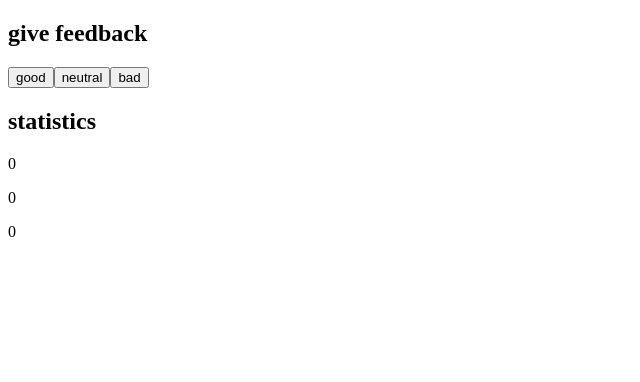
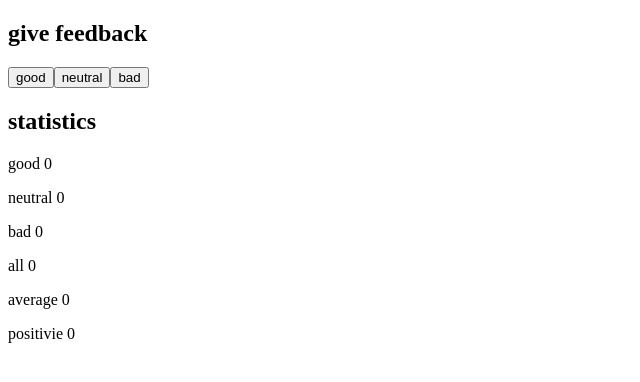
Before and after one commit to jydndev/Fullstack-Open, a React (Vite) app in the folder Part 1/part-1-exercises/: page / in a window 1280 px wide. Shown: the top 382 px of the page, without its empty margins (0-640 px from the left). Built offline with nearby package versions, Linux system fonts and the light colour scheme.

Commit message:
calculating scores

```diff
--- a/Part 1/part-1-exercises/src/App.jsx
+++ b/Part 1/part-1-exercises/src/App.jsx
@@ -18,6 +18,10 @@ const App = () => {
   const [neutral, setNeutral] = useState(0)
   const [bad, setBad] = useState(0)
 
+  const all = good + neutral + bad;
+
+  const average = all === 0 ? 0 : (good * 1 + neutral * 0 + bad * -1) / all;
+  const positivePercentage = all === 0 ? 0 : (good / all) * 100;
 
   const handleGood = () => {
     return setGood(good + 1)
@@ -39,9 +43,12 @@ const App = () => {
         <div>
 
         <h2>statistics</h2>
-        <p>{good}</p>
-        <p>{neutral}</p>
-        <p>{bad}</p>
+        <p>good {good}</p>
+        <p>neutral {neutral}</p>
+        <p>bad {bad}</p>
+        <p>all {all}</p>
+        <p>average {average}</p>
+        <p>positivie {positivePercentage}</p>
         </div>
 
       </div>
```
